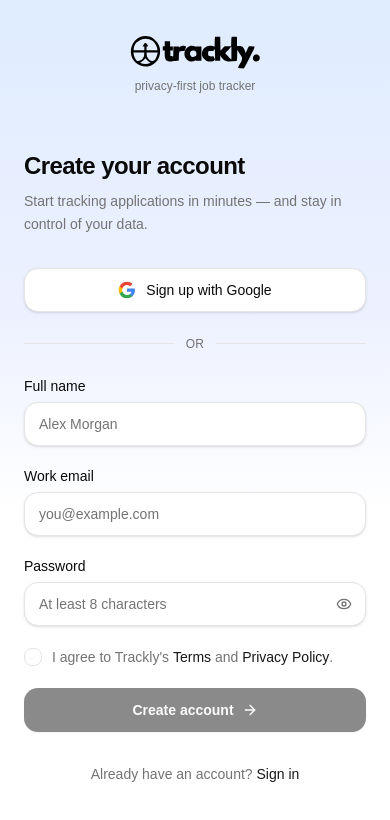
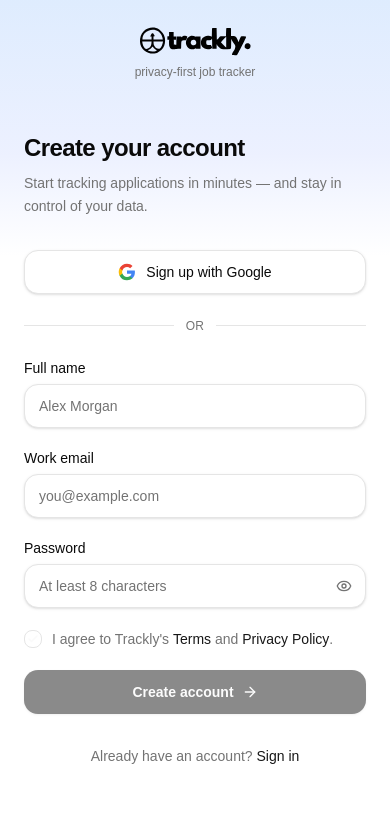
Before and after one commit to srahman14/trackly, a Next.js app: page /auth/register in a window 390 px wide. Shown: the top 820 px of the page. Built offline with nearby package versions, Linux system fonts and the light colour scheme; a web font is replaced by a local one.

Commit message:
refactor: fix screen height issue

```diff
--- a/src/app/auth/login/page.tsx
+++ b/src/app/auth/login/page.tsx
@@ -28,19 +28,19 @@
   }
 
   return (
-    <div className="flex h-dvh flex-col overflow-hidden md:contents">
-      <div className="relative shrink-0 md:hidden">
+    <>
+      <div className="relative md:hidden">
         <div
-          className="absolute inset-x-0 top-0 h-128 -z-10 pointer-events-none
+          className="absolute inset-x-0 top-0 h-64 -z-10 pointer-events-none
       bg-[linear-gradient(to_bottom,rgba(219,234,254,0.9)_0%,rgba(224,231,255,0.6)_60%,transparent_100%)]"
         />
-        <div className="flex justify-center pt-8 pb-2">
+        <div className="flex justify-center pt-6 pb-1">
           <Link href="/" className="flex flex-col items-center gap-1">
             <Image
               src="/icons/watermark-logo-dark.svg"
               alt="icon"
-              width={140}
-              height={48}
+              width={120}
+              height={40}
               className="object-contain shrink-0 cursor-default"
               priority
             />
@@ -50,6 +50,7 @@
           </Link>
         </div>
       </div>
+
       <AuthShell variant="login">
         <header className="mb-8">
           <h1 className="text-2xl font-semibold tracking-tight text-foreground sm:text-3xl">
@@ -130,6 +131,6 @@
           </Link>
         </p>
       </AuthShell>
-    </div>
+    </>
   );
 }
--- a/src/app/auth/register/page.tsx
+++ b/src/app/auth/register/page.tsx
@@ -30,19 +30,19 @@
   }
 
   return (
-    <div className="flex h-dvh flex-col overflow-hidden md:contents">
-      <div className="relative shrink-0 md:hidden">
+    <>
+      <div className="relative md:hidden">
         <div
-          className="absolute inset-x-0 top-0 h-128 -z-10 pointer-events-none
-      bg-[linear-gradient(to_bottom,rgba(219,234,254,0.9)_0%,rgba(224,231,255,0.6)_60%,transparent_100%)]"
+          className="absolute inset-x-0 top-0 h-64 -z-10 pointer-events-none
+        bg-[linear-gradient(to_bottom,rgba(219,234,254,0.9)_0%,rgba(224,231,255,0.6)_60%,transparent_100%)]"
         />
-        <div className="flex justify-center pt-8 pb-2">
+        <div className="flex justify-center pt-6 pb-1">
           <Link href="/" className="flex flex-col items-center gap-1">
             <Image
               src="/icons/watermark-logo-dark.svg"
               alt="icon"
-              width={140}
-              height={48}
+              width={120}
+              height={40}
               className="object-contain shrink-0 cursor-default"
               priority
             />
@@ -52,6 +52,7 @@
           </Link>
         </div>
       </div>
+
       <AuthShell variant="signup">
         <header className="mb-8 mt-0">
           <h1 className="text-2xl font-semibold tracking-tight text-foreground sm:text-3xl">
@@ -150,6 +151,6 @@
           </Link>
         </p>
       </AuthShell>
-    </div>
+    </>
   );
 }
--- a/src/components/ui/auth-ui.tsx
+++ b/src/components/ui/auth-ui.tsx
@@ -135,7 +135,7 @@
   children: React.ReactNode
 }) {
   return (
-    <main className="grid flex-1 min-h-0 lg:min-h-screen lg:grid-cols-2">
+    <main className="grid min-h-dvh lg:grid-cols-2">
       <BrandPanel variant={variant} />
       <div className="flex flex-col px-6 py-8 sm:px-10">
         <div className="flex flex-1 items-start justify-center py-4 lg:items-center lg:py-10">
```
